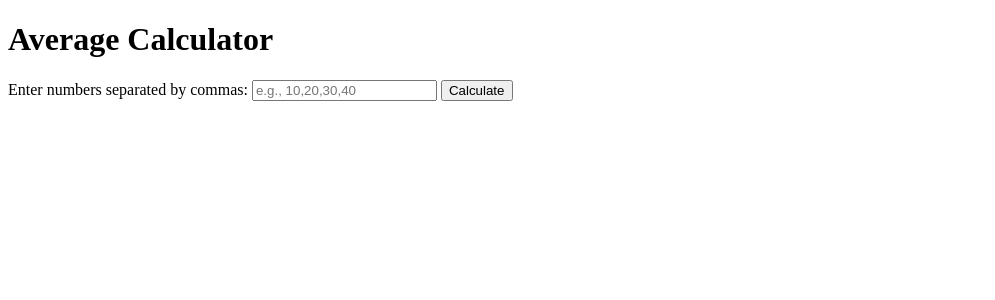
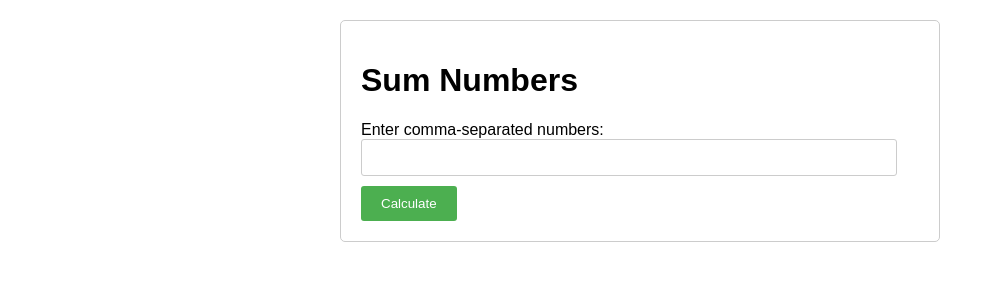
Before and after one commit to nasaraiahp/CrewAI, a Python web app: template templates/index.html in a window 1280 px wide. Shown: the top 300 px of the page, without its empty margins (0-995 px from the left). Run offline with Jinja, Linux system fonts and the light colour scheme; the template is opened without the code that fills it, so the values that code supplies are empty.

Commit message:
Add auto-generated HTML template

```diff
--- a/templates/index.html
+++ b/templates/index.html
@@ -3,42 +3,65 @@
 <head>
     <meta charset="UTF-8">
     <meta name="viewport" content="width=device-width, initial-scale=1.0">
-    <title>Average Calculator</title>
+    <title>Number Summation</title>
     <style>
-        /* ... (Existing styles) */
+        body {
+            font-family: sans-serif;
+            margin: 20px;
+        }
+        #container {
+            width: 90%; /* Responsive width */
+            max-width: 600px; /* Maximum width */
+            margin: 0 auto;
+            padding: 20px;
+            box-sizing: border-box; /* Include padding in width calculation */
+            border: 1px solid #ccc;
+            border-radius: 5px;
+        }
+        input[type="text"] {
+            width: calc(100% - 22px); /* Account for padding and border */
+            padding: 10px;
+            margin-bottom: 10px;
+            box-sizing: border-box;
+            border: 1px solid #ccc;
+            border-radius: 3px;
+        }
+        input[type="submit"] {
+            padding: 10px 20px;
+            background-color: #4CAF50;
+            color: white;
+            border: none;
+            cursor: pointer;
+            border-radius: 3px;
+        }
+        .error {
+            color: red;
+            margin-bottom: 10px;
+        }
 
-        /* Responsive Design Improvements */
-        form {
-            max-width: 90%; /* Ensures the form doesn't overflow on smaller screens */
-            width: auto; /* Allows the form to adjust to content */
+        @media (max-width: 480px) {
+            #container {
+                width: 95%;  /* Further adjustment for smaller screens */
+                padding: 15px; /* Reduce padding on smaller screens */
+             }
         }
-        @media (max-width: 768px) { /* Example media query for smaller screens */
-            form {
-                padding: 15px; /* Reduce padding on smaller screens */
-            }
-            input[type="text"] {
-                font-size: 16px; /* Adjust font size if needed */
-            }
 
-        }
     </style>
 </head>
 <body>
-
-    <h1>Average Calculator</h1>
-
-    <form method="POST">
-        <label for="numbers">Enter numbers separated by commas:</label>
-        <input type="text" name="numbers" id="numbers" placeholder="e.g., 10,20,30,40" required>
-        <input type="submit" value="Calculate">
-    </form>
-
-
-    {% if result %}
-    <div class="result">
-        Average: {{ result }}
+    <div id="container">
+        <h1>Sum Numbers</h1>
+        {% if error %}
+            <p class="error">{{ error }}</p>
+        {% endif %}
+        <form method="POST">
+            <label for="numbers">Enter comma-separated numbers:</label><br>
+            <input type="text" id="numbers" name="numbers" value="{{ numbers|default('') }}"><br>
+            <input type="submit" value="Calculate">
+        </form>
+        {% if total %}
+            <p>The sum is: {{ total }}</p>
+        {% endif %}
     </div>
-    {% endif %}
-
 </body>
 </html>
```
